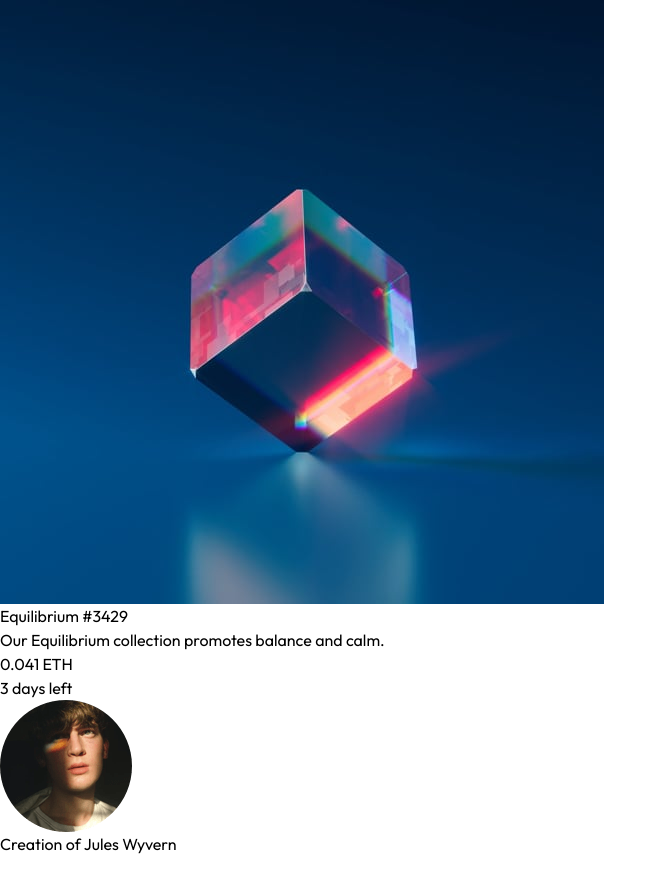
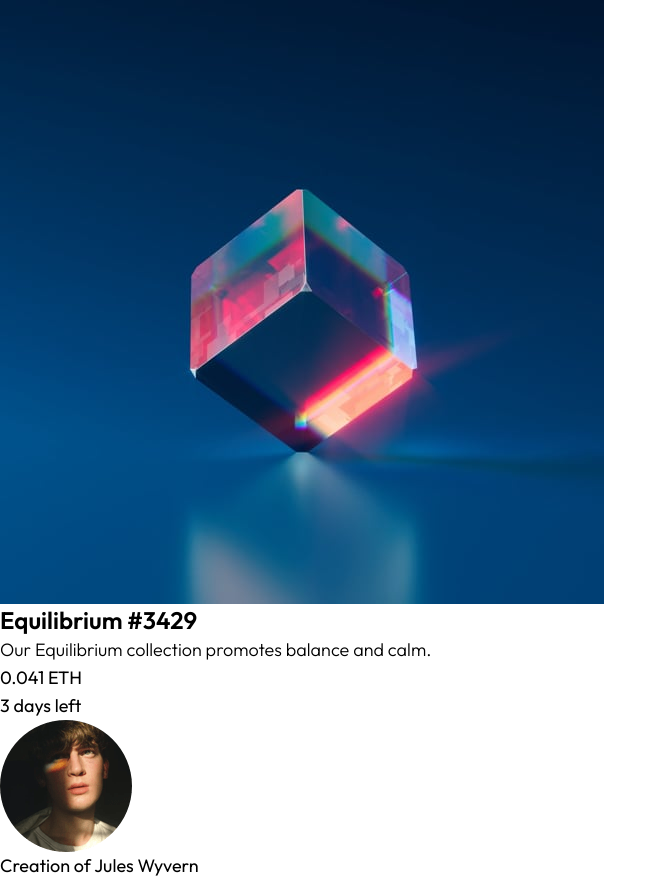
Before and after one commit to revuwem/nft-preview-card-component, a React (Vite) app: page / in a window 1280 px wide. Shown: the whole page, without its empty margins (0-667 px from the left). Before the commit the page ends 856 px from the top, so only its background shows below. Built offline with nearby package versions, Linux system fonts and the light colour scheme.

Commit message:
feat(Card): add text font-size

```diff
--- a/src/components/Card.tsx
+++ b/src/components/Card.tsx
@@ -4,12 +4,14 @@ const Card: React.FC<ICardProps> = () => {
   return (
     <section>
       <img src="/images/image-equilibrium.jpg" alt="Image of equilibrium" />
-      <h3>Equilibrium #3429</h3>
-      <p>Our Equilibrium collection promotes balance and calm.</p>
-      <p>0.041 ETH</p>
-      <p>3 days left</p>
+      <h3 className="text-2xl font-semibold">Equilibrium #3429</h3>
+      <p className="text-lg font-light">
+        Our Equilibrium collection promotes balance and calm.
+      </p>
+      <p className="text-lg uppercase">0.041 ETH</p>
+      <p className="text-lg">3 days left</p>
       <img src="/images/image-avatar.png" alt="Image of author" />
-      <p>Creation of Jules Wyvern</p>
+      <p className="text-lg">Creation of Jules Wyvern</p>
     </section>
   );
 };
```
